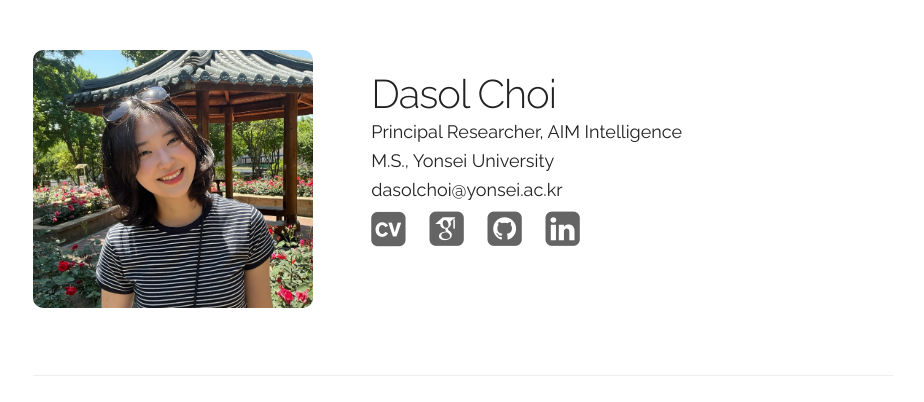
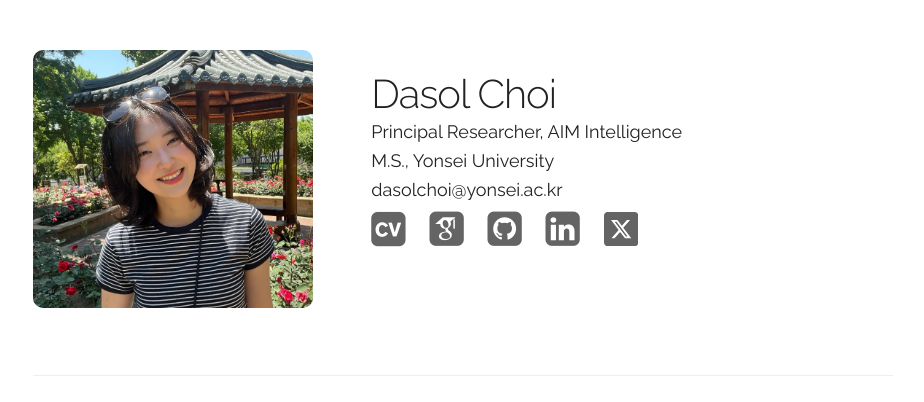
Before and after one commit to Dasol-Choi/dasol-choi.github.io, a Jekyll site: the page built from index.html, in a window 1280 px wide. Shown: the top 402 px of the page, without its empty margins (177-1101 px from the left). Built offline with Jekyll 4.4.1, drawn with Linux system fonts in a browser that asks for light colours; some web fonts are replaced.

Commit message:
add X link icon

```diff
--- a/_data/main_info.yaml
+++ b/_data/main_info.yaml
@@ -9,4 +9,5 @@ cv: "assets/cv/CV_Dasol_Choi.pdf"
 google_scholar: "https://scholar.google.com/citations?user=WaszvUgAAAAJ&hl=en&oi=ao"
 linkedin: "https://www.linkedin.com/in/dasol-choi-570797261/"
 github: "https://github.com/Dasol-Choi"
+twitter: "https://x.com/solsol_choi"
 # google_analystics_tracking_id: ''
--- a/_layouts/default.html
+++ b/_layouts/default.html
@@ -87,6 +87,10 @@
               <span onclick="window.open('{{ site.data.main_info.linkedin }}')" style="cursor: pointer; margin-right: 20px;">
                 <i class="fa fa-linkedin-square" aria-hidden="true" style="font-size: 4rem;"></i>
               </span>
+
+              <span onclick="window.open('{{ site.data.main_info.twitter }}')" style="cursor: pointer; margin-right: 20px;">
+                <svg class="fa" aria-hidden="true" viewBox="0 0 448 448" style="height: 3.43rem; vertical-align: -0.29rem;"><path fill="currentColor" fill-rule="evenodd" d="M400 0H48C21.5 0 0 21.5 0 48v352c0 26.5 21.5 48 48 48h352c26.5 0 48-21.5 48-48V48c0-26.5-21.5-48-48-48zM299.9 104.7h40.5L252 205.8l104 137.5h-81.5l-63.8-83.4-73 83.4H97.2l94.6-108.1L92 104.7h83.5l57.7 76.3zM285.7 319.1h22.4L163.3 127.6h-24z"/></svg>
+              </span>
             </p>
         </div>
       </div>
@@ -125,8 +129,11 @@
           <span onclick="window.open('{{ site.data.main_info.github }}')" style="cursor: pointer; margin-right: 15px; display: inline-block;">
             <i class="fa fa-github-square" aria-hidden="true" style="font-size: 3rem;"></i>
           </span>
-          <span onclick="window.open('{{ site.data.main_info.linkedin }}')" style="cursor: pointer; display: inline-block;">
+          <span onclick="window.open('{{ site.data.main_info.linkedin }}')" style="cursor: pointer; margin-right: 15px; display: inline-block;">
             <i class="fa fa-linkedin-square" aria-hidden="true" style="font-size: 3rem;"></i>
+          </span>
+          <span onclick="window.open('{{ site.data.main_info.twitter }}')" style="cursor: pointer; display: inline-block;">
+            <svg class="fa" aria-hidden="true" viewBox="0 0 448 448" style="height: 2.57rem; vertical-align: -0.21rem;"><path fill="currentColor" fill-rule="evenodd" d="M400 0H48C21.5 0 0 21.5 0 48v352c0 26.5 21.5 48 48 48h352c26.5 0 48-21.5 48-48V48c0-26.5-21.5-48-48-48zM299.9 104.7h40.5L252 205.8l104 137.5h-81.5l-63.8-83.4-73 83.4H97.2l94.6-108.1L92 104.7h83.5l57.7 76.3zM285.7 319.1h22.4L163.3 127.6h-24z"/></svg>
           </span>
         </div>
       </div>
```
